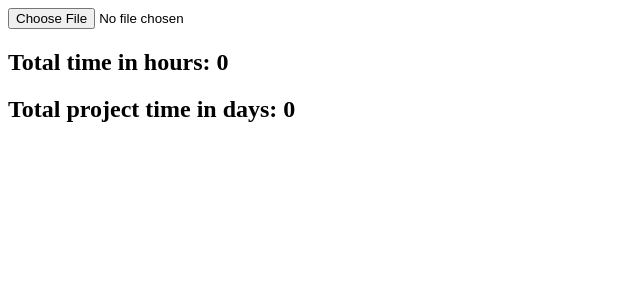
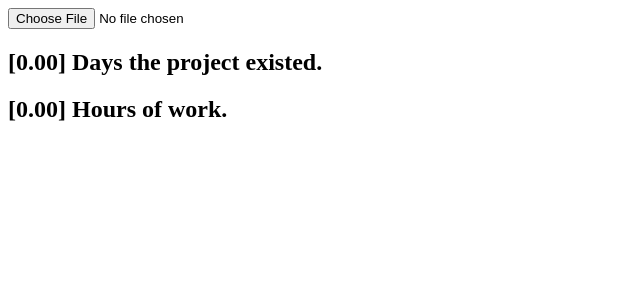
Before and after one commit to dopeshot/meistertask-time-tracking-visualisation, a React (Create React App) app: page / in a window 1280 px wide. Shown: the top 300 px of the page, without its empty margins (0-640 px from the left). Built offline with nearby package versions, Linux system fonts and the light colour scheme.

Commit message:
Prettify visuals by reducing decimal places
BUG: Graph is cut off at the top

```diff
--- a/src/App.js
+++ b/src/App.js
@@ -13,11 +13,11 @@ function App() {
       accept=".csv"
       onChange={(event) => handleFileUpload(event,setData,setTotalTime,setTimePerPerson,setTotalProjectTime)}
     />
-    <h2>Total time in hours: {totalTime}</h2>
-    <h2>Total project time in days: {totalProjectTime}</h2>
+    <h2>[{totalProjectTime.toFixed(2)}] Days the project existed.</h2>
+    <h2>[{totalTime.toFixed(2)}] Hours of work.</h2>
     <ul>
     {timePerPerson.map((data) => <>
-      <li>{data.hours} = {data.name}</li>
+      <li>{data.hours.toFixed(2)} = {data.name}</li>
     </>)}
     </ul>
     {data.length > 0 && <TimeLineChart data={data} />}
--- a/src/logic/handle-upload.js
+++ b/src/logic/handle-upload.js
@@ -44,12 +44,12 @@ const processOutputs = (list, setData, setTotalTime, setTimePerPerson,setTotalPr
     // console.log(list[0].Date);
 
     // Fill in the hours from list
-    for(let x = 0; x< list.length;x++){
+    for(let x = 0; x< list.length-1;x++){
         const entry = list[x]
         finalData.find((o,i)=>{
             if(o.Date === entry.Date){
                 finalData.at(-1)[entry["First name"]] += parseFloat(entry.Hours)
-                finalData[i][entry["First name"]] = finalData.at(-1)[entry["First name"]]
+                finalData[i][entry["First name"]] = parseFloat(finalData.at(-1)[entry["First name"]]).toFixed(2)
             }
         })
     }
```
